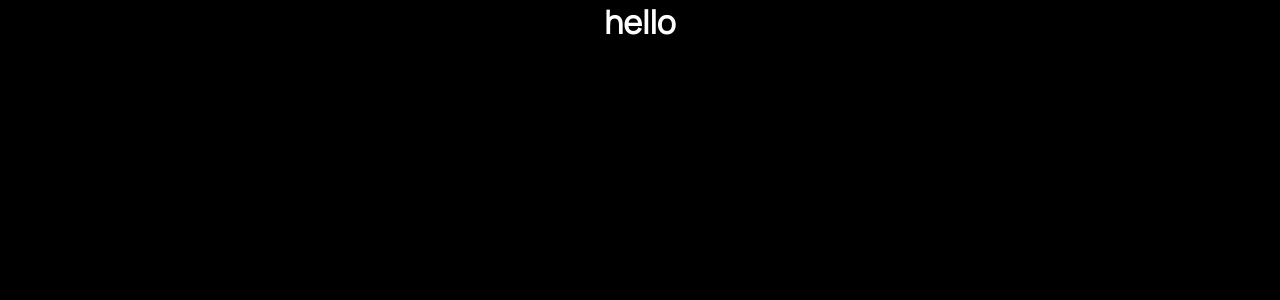
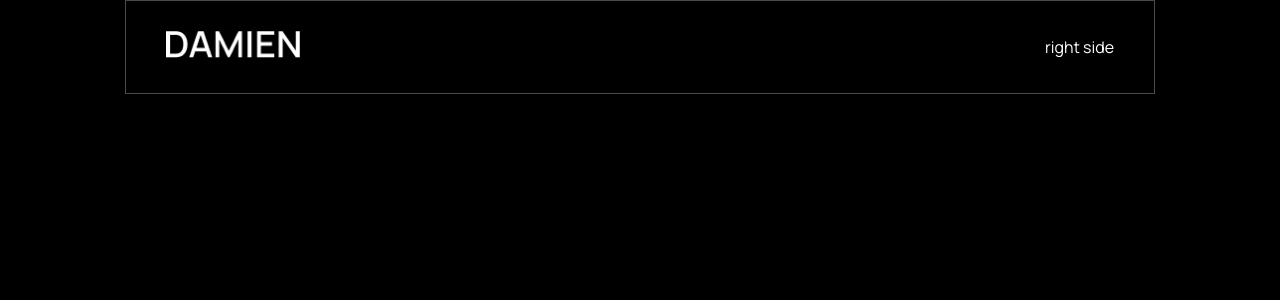
Before and after one commit to JuwelShaikh/figma-desgin, a React (Create React App) app: page / in a window 1280 px wide. Shown: the top 300 px of the page. Built offline with nearby package versions, Linux system fonts and the light colour scheme.

Commit message:
navbar styling

```diff
--- a/src/App.css
+++ b/src/App.css
@@ -1,4 +1,5 @@
 .App {
+
   text-align: center;
   background: black!important;
 }
--- a/src/App.js
+++ b/src/App.js
@@ -1,9 +1,10 @@
 import './App.css';
+import Navbar from './Components/HomePage/NavBar/Navbar';
 
 function App() {
   return (
     <div className="App">
-      <h1>hello</h1>
+      <Navbar/>
     </div>
   );
 }
--- a/src/Components/HomePage/NavBar/Navbar.css
+++ b/src/Components/HomePage/NavBar/Navbar.css
@@ -0,0 +1,15 @@
+.navBar {
+    /* width: 80%; */
+    display: flex;
+    justify-content: space-between;
+    align-items: center;
+    align-self: stretch;
+    padding: 1.875rem 2.5rem;
+    margin: 0 7.81rem;
+    border: 1px solid rgba(128, 128, 128, 0.581);
+}
+
+.n-right>img {
+    width: 8.38125rem;
+    height: 1.6875rem;
+}
--- a/src/Components/HomePage/NavBar/Navbar.jsx
+++ b/src/Components/HomePage/NavBar/Navbar.jsx
@@ -0,0 +1,21 @@
+import React from 'react';
+import '../NavBar/Navbar.css';
+import logo from '../../../Images/Logo.png'
+
+const Navbar = () => {
+    return (
+        <div className='navBar'>
+            <div className="n-right">
+                <img src={logo} alt="" />
+            </div>
+            <div className="n-mid">
+                <div className="n-list"></div>
+            </div>
+            <div className="n-left">
+                <p>right side</p>
+            </div>
+        </div>
+    );
+};
+
+export default Navbar;
```
Also changed, not shown: src/Images/Logo.png (added).
